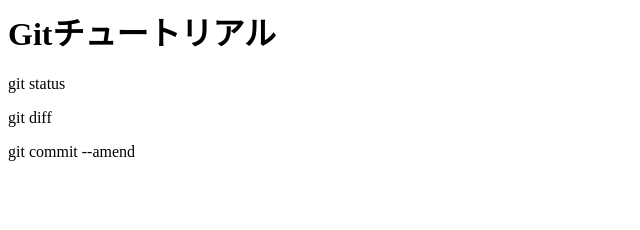
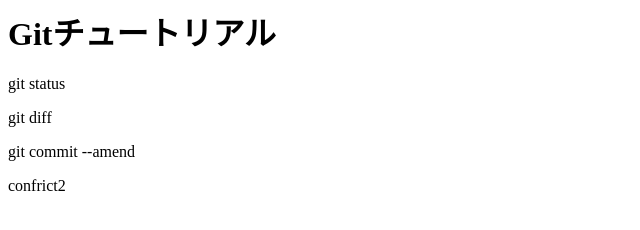
Before and after one commit to sallymary/git_tutorial, a plain HTML site: page index.html in a window 1280 px wide. Shown: the full height of the page, 0-640 px from the left. Drawn offline with Linux system fonts and the light colour scheme.

Commit message:
confrict２を追記

```diff
--- a/index.html
+++ b/index.html
@@ -2,3 +2,4 @@
 <p>git status</p>
 <p>git diff</p>
 <p>git commit --amend</p>
+<p>confrict2</p>
```
